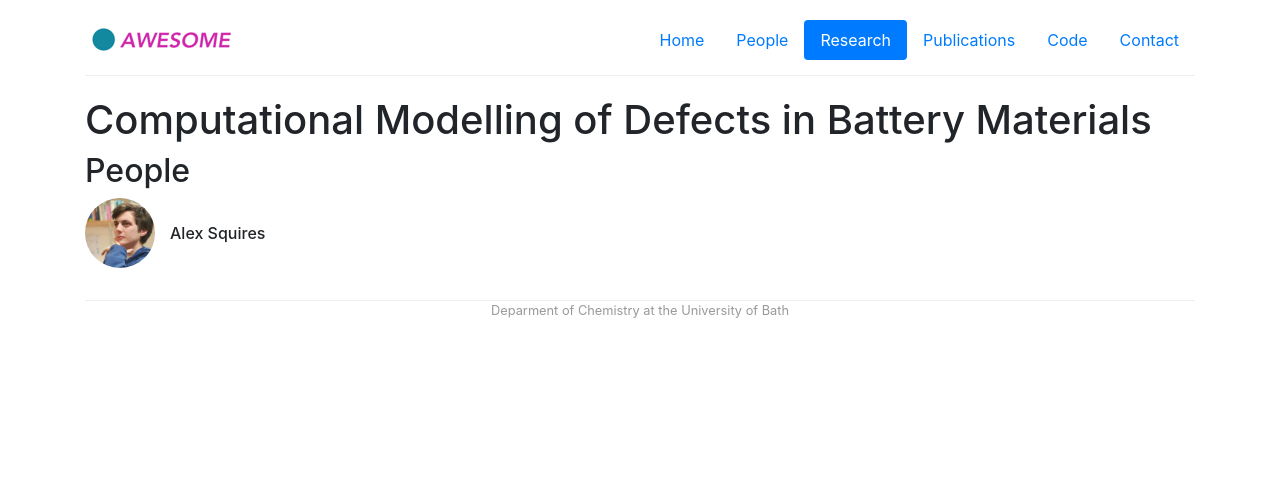
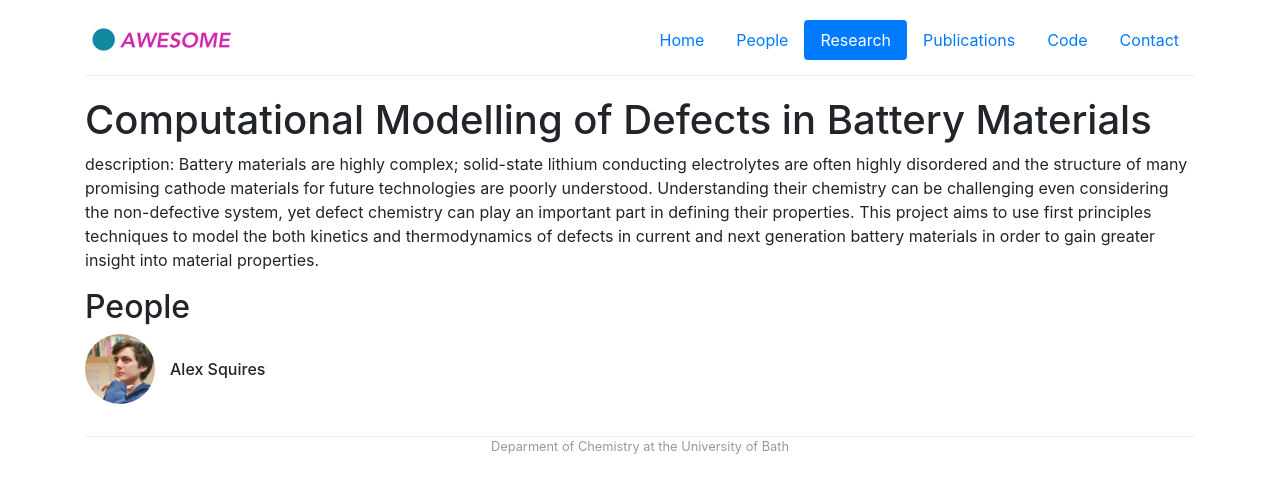
Before and after one commit to morgan-group-bath/morgan-group-bath.github.io, a Jekyll site: the page built from _projects/computational_modelling_of_defects.md, in a window 1280 px wide. Shown: the top 493 px of the page. Built offline with Jekyll 4.4.1, drawn with Linux system fonts in a browser that asks for light colours; some of the changed lines change nothing that is shown.

Commit message:
Update computational_modelling_of_defects.md
re-factor

```diff
--- a/_projects/computational_modelling_of_defects.md
+++ b/_projects/computational_modelling_of_defects.md
@@ -1,7 +1,7 @@
 ---
 title: Computational Modelling of Defects in Battery Materials
 
-description: Battery materials are highly complex; solid-state lithium conducting electrolytes are often highly disordered and the structure of many promising cathode materials for future technologies are poorly understood. Understanding their chemistry can be challenging even considering the non-defective system, yet defect chemistry can play an important part in defining their properties. This project aims to use first principles techniques to model the both kinetics and thermodynamics of defects in current and next generation battery materials in order to gain greater insight into material properties.
+description: Understanding the chemistry of battery materials can be challenging even considering the stoichiometric system, yet defect chemistry can play an important part in defining their properties. This project aims to use first principles techniques to model the both kinetics and thermodynamics of defects in current and next generation battery materials in order to gain greater insight into material properties.
 
 people:
   - Alex
@@ -9,3 +9,5 @@
 layout: project
 #last-updated: 2015-05-05
 ---
+
+description: Battery materials are highly complex; solid-state lithium conducting electrolytes are often highly disordered and the structure of many promising cathode materials for future technologies are poorly understood. Understanding their chemistry can be challenging even considering the non-defective system, yet defect chemistry can play an important part in defining their properties. This project aims to use first principles techniques to model the both kinetics and thermodynamics of defects in current and next generation battery materials in order to gain greater insight into material properties.
```
